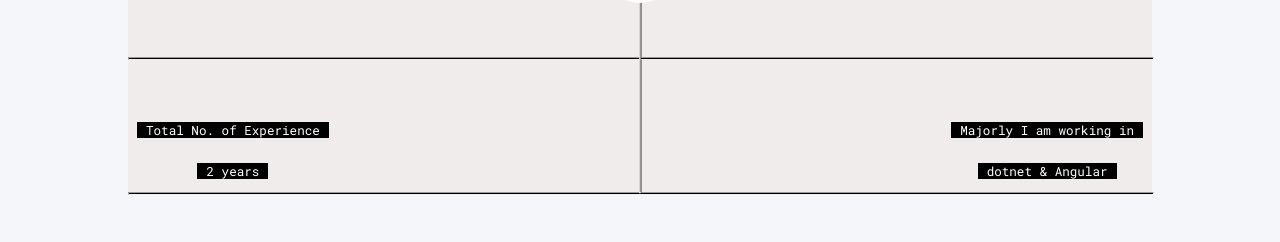
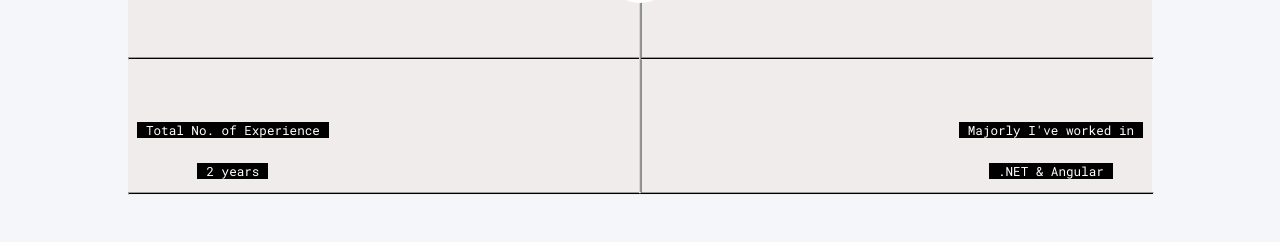
Before and after one commit to arihant225/myportfolio, a React (Create React App) app: page / in a window 1280 px wide. Shown: the part 952-1194 px from the top of the page. Built offline with nearby package versions, Linux system fonts and the light colour scheme; a web font is replaced by a local one.

Commit message:
fix for Q & A

```diff
--- a/src/paths/Portfolio.tsx
+++ b/src/paths/Portfolio.tsx
@@ -47,8 +47,9 @@ export const Portfolio = () => {
             Ans: 4
         },
         {
-            Ques: 'Majorly I am working in',
-            Ans: 'dotnet & Angular'
+            Ques:
+            "Majorly I've worked in",
+            Ans: '.NET & Angular'
         }
     ]
     const[size,setSize]=useState(window.innerWidth)
@@ -77,7 +78,7 @@ export const Portfolio = () => {
                     if (main)
                         verticals[index].style.width = (main.clientHeight) + 'px'
                     if (main)
-                        (ele as HTMLDivElement).style.maxWidth = '40%'
+                        (ele as HTMLDivElement).style.maxWidth = '45%'
                     verticals[index].style.height = '0.25px'
 
 
```
